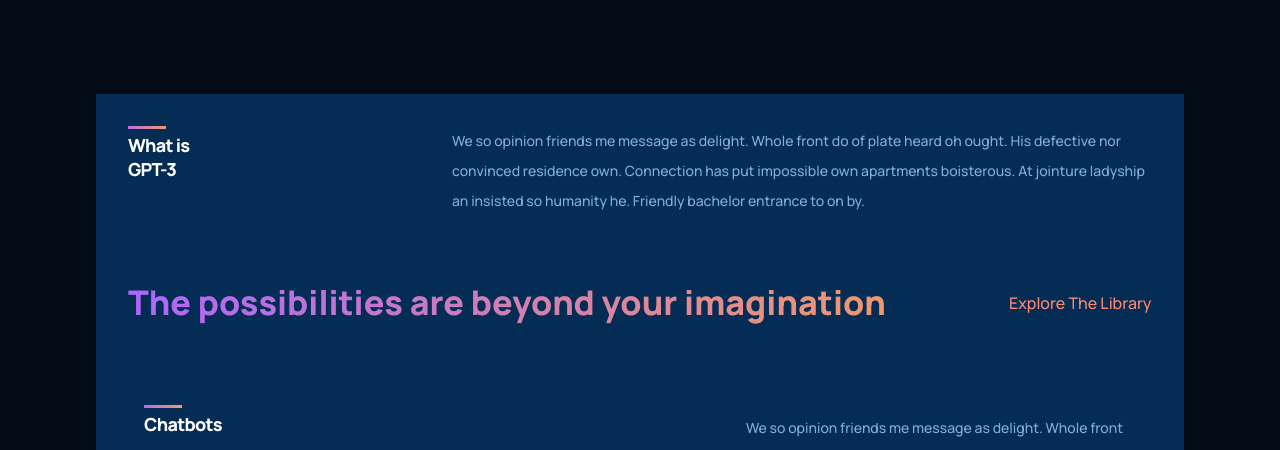
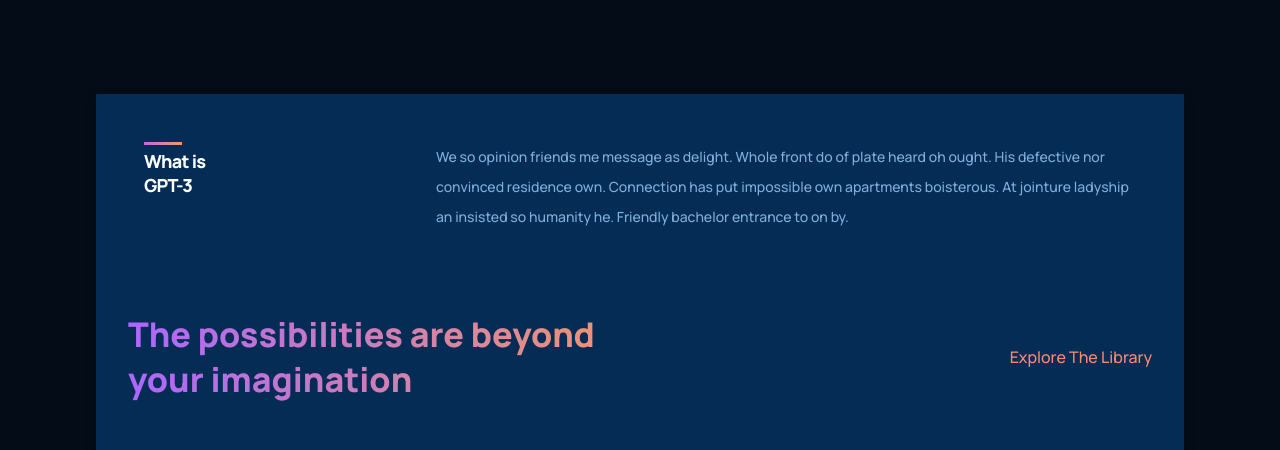
Before and after one commit to JWest2323/react_gpt3, a React (Create React App) app: page / in a window 1280 px wide. Shown: the part 1600-2050 px from the top of the page. Built offline with nearby package versions, Linux system fonts and the light colour scheme.

Commit message:
whatGPT3.css fix

```diff
--- a/src/containers/whatGPT3/whatGPT3.css
+++ b/src/containers/whatGPT3/whatGPT3.css
@@ -27,38 +27,35 @@
   display: flex;
 }
 
-.gpt3__whatgpt3-feature .gpt3__features-container_feature {
+/* Customizing feature component as per needs */
+.gpt3__whatgpt3-feature .gpt3__features-container__feature {
   margin: 0;
 }
 
+/* Customizing feature component as per needs */
 .gpt3__whatgpt3-feature .gpt3__features-container_feature-text {
   max-width: 700px;
 }
 
 .gpt3__whatgpt3-heading {
-   display: flex;
-   flex-direction: row;
-   justify-content: space-between;
-   align-items: center;
+  display: flex;
+  flex-direction: row;
+  justify-content: space-between;
+  align-items: center;
 
-   margin: 4rem 0 2rem;
+  margin: 4rem 0 2rem;
 }
 
 .gpt3__whatgpt3-heading h1 {
-  font-family: var(--font-family);
-  font-weight: 800;
   font-size: 34px;
   line-height: 45px;
+  font-weight: 800;
+  font-family: var(--font-family);
+  max-width: 510px;
 }
 
 .gpt3__whatgpt3-heading p {
-  width: 143px;
-  height: 30px;
-  left: 1107px;
-  top: 1316px;
-
   font-family: var(--font-family);
-  font-style: normal;
   font-weight: 500;
   font-size: 16px;
   line-height: 30px;
@@ -74,6 +71,7 @@
   margin-top: 2rem;
 }
 
+/* Customizing feature component as per needs */
 .gpt3__whatgpt3-container .gpt3__features-container__feature {
   flex: 1;
   margin: 1rem;
@@ -117,6 +115,7 @@
 }
 
 @media screen and (max-width: 350px) {
+  /* Customizing feature component as per needs */
   .gpt3__whatgpt3-container .gpt3__features-container__feature {
       margin: 1rem 0;
       min-width: 100%;
```
